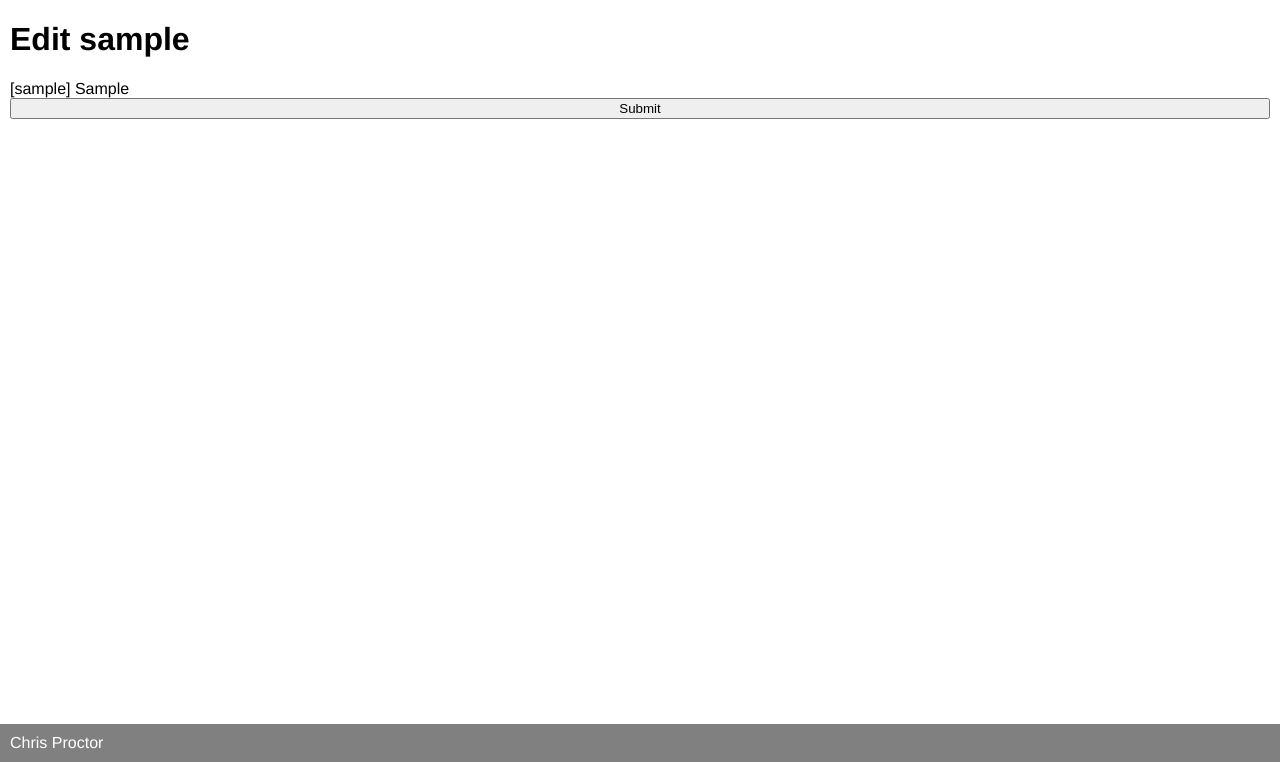
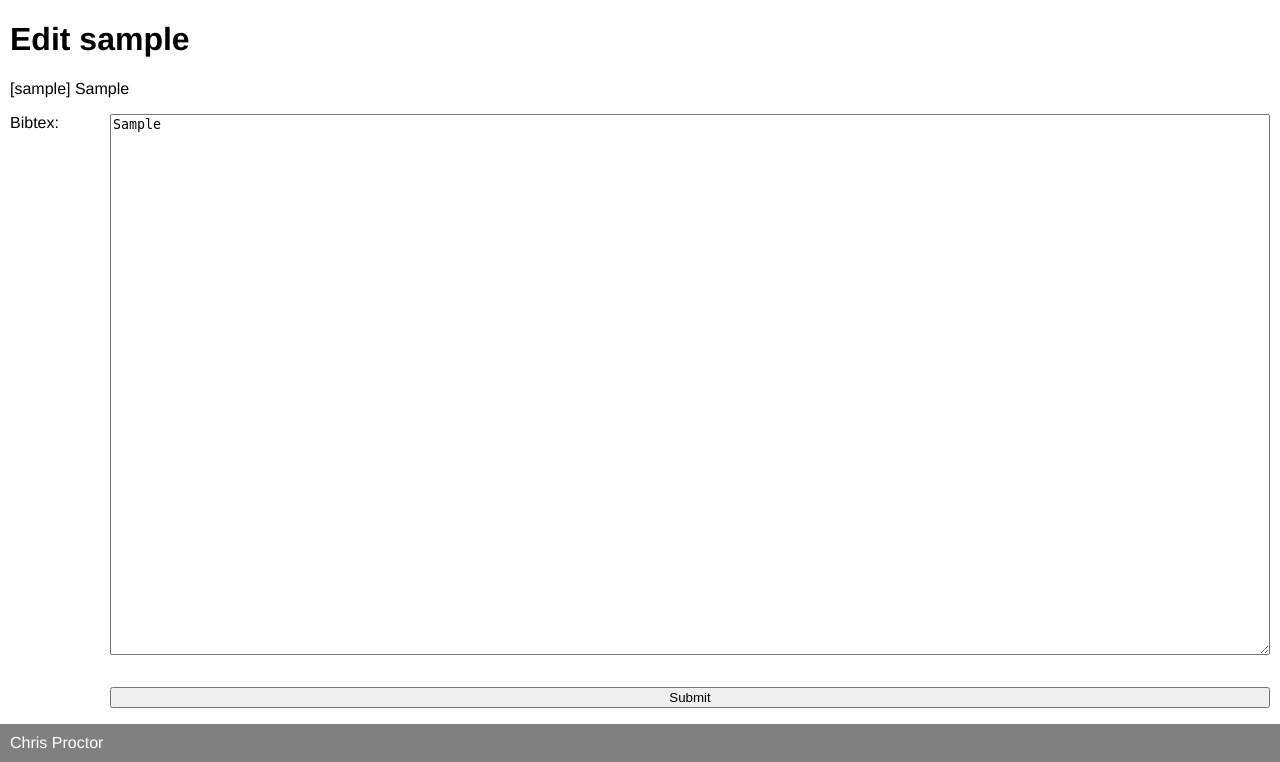
Before and after one commit to cproctor/async_course, a Django app: a page that uses async_course/pubref/templates/pubref/publication_edit.html in a window 1280 px wide. Shown: the part 38-800 px from the top of the page. Run offline with Django 3.2, Linux system fonts and the light colour scheme; a user stored in the database is signed in; tables that the repository leaves empty hold one stand-in row (values such as "Sample post").

Commit message:
Update publication edit form

```diff
--- a/async_course/pubref/templates/pubref/publication_edit.html
+++ b/async_course/pubref/templates/pubref/publication_edit.html
@@ -3,9 +3,12 @@
 {% block content %}
 <h1>Edit {{publication.slug}}</h1>
 [{{publication.slug}}] {{publication.apa_html|safe}}
-<form action="{% url 'pubref:edit' publication.slug %}" method="POST" class="async-form">
+<form action="{% url 'pubref:edit' publication.slug %}" method="POST" class="async-form grow-1">
+    {{ form.as_p }}
     {% csrf_token %}
-    {{ form.as_div }}
-    <input type="submit" value="Submit">
+    <p>
+      <label></label>
+      <input type="submit" value="Submit">
+    </p>
 </form>
 {% endblock %}
```
